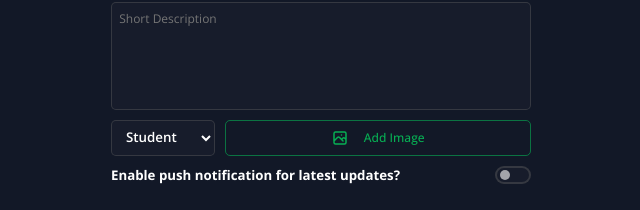
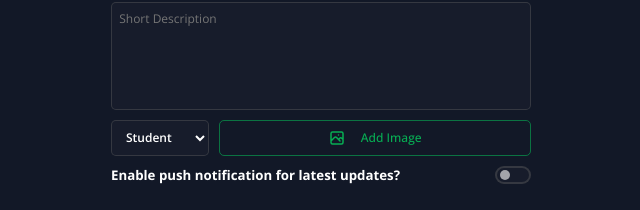
Before and after one commit to orted-org/simara, a React (Create React App) app: page / in a window 1280 px wide. Shown: the part 306-516 px from the top of the page, without its empty margins (319-959 px from the left). Built offline with nearby package versions, Linux system fonts and the light colour scheme.

Commit message:
added font size attribute in select component

```diff
--- a/src/Components/Select.tsx
+++ b/src/Components/Select.tsx
@@ -12,6 +12,7 @@ const SSelect = styled.select`
   font-weight: 600;
   background: ${(p) => p.theme.backgroundColor};
   color: inherit;
+  font-size: ${(p) => p.theme.height / 3 + "px"};
   border: 1px solid ${(p) => p.theme.inActiveBorderColor};
   &:focus {
     border: 1px solid ${(p) => p.theme.activeBorderColor};
```
